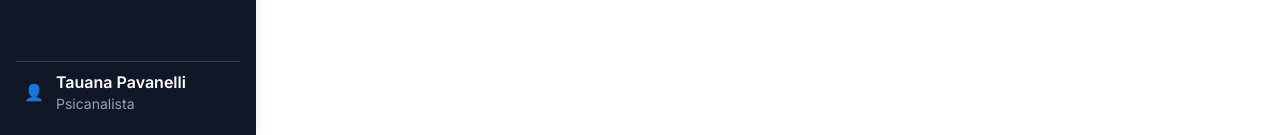
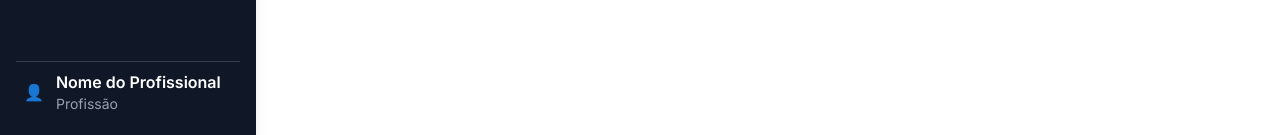
Before and after one commit to alessandrotostes/controle-consultas, a Next.js app in the folder app-gestao-analise/: page / in a window 1280 px wide. Shown: the part 662-797 px from the top of the page. Built offline with nearby package versions, Linux system fonts and the light colour scheme; no server answers; the database is empty.

Commit message:
mudança de nome e profissão

```diff
--- a/app-gestao-analise/components/Sidebar.tsx
+++ b/app-gestao-analise/components/Sidebar.tsx
@@ -28,8 +28,8 @@ export default function Sidebar() {
         <div className="flex items-center p-2 border-t border-gray-700">
           <span className="mr-3">👤</span>
           <div>
-            <p className="font-semibold">Tauana Pavanelli</p>
-            <p className="text-sm text-gray-400">Psicanalista</p>
+            <p className="font-semibold"> Nome do Profissional</p>
+            <p className="text-sm text-gray-400">Profissão</p>
           </div>
         </div>
       </div>
```
